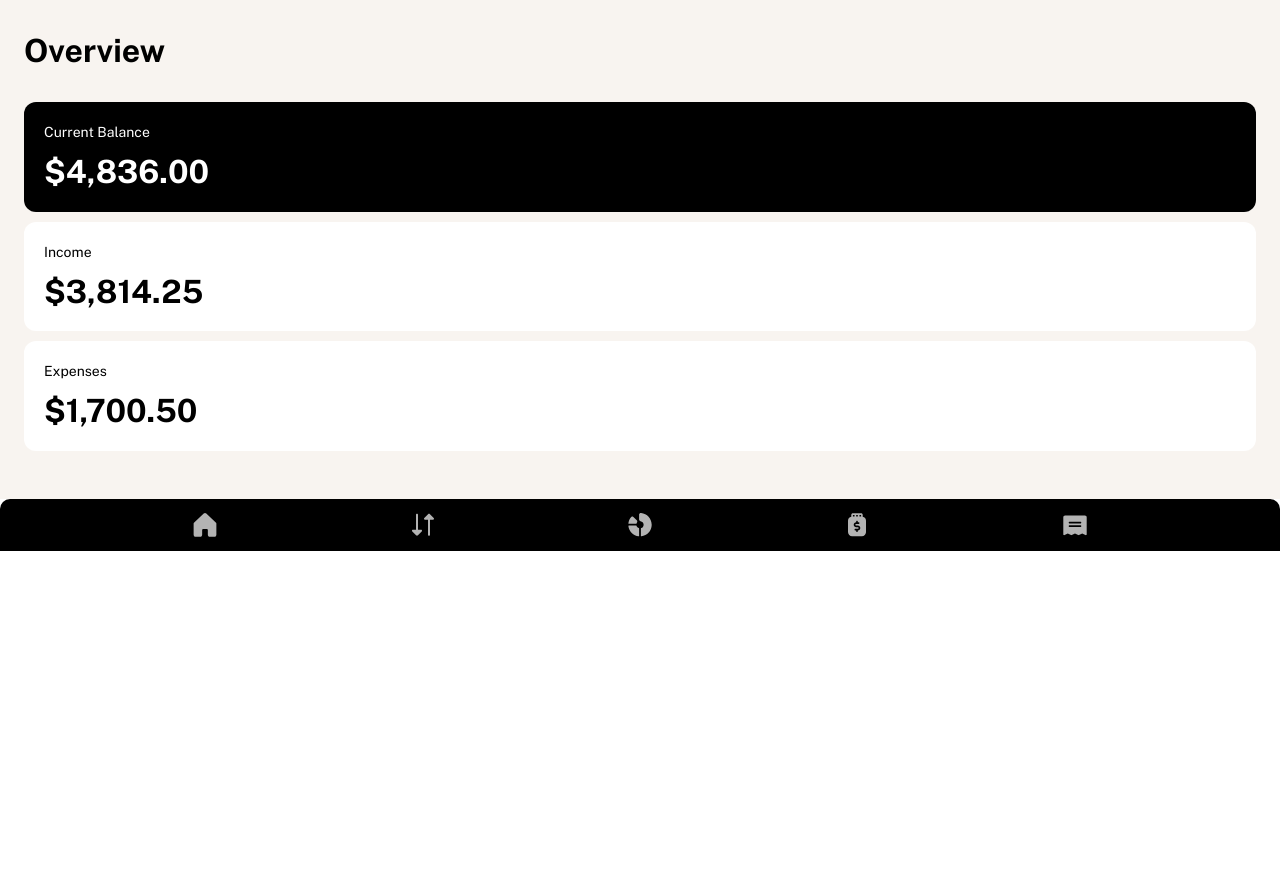
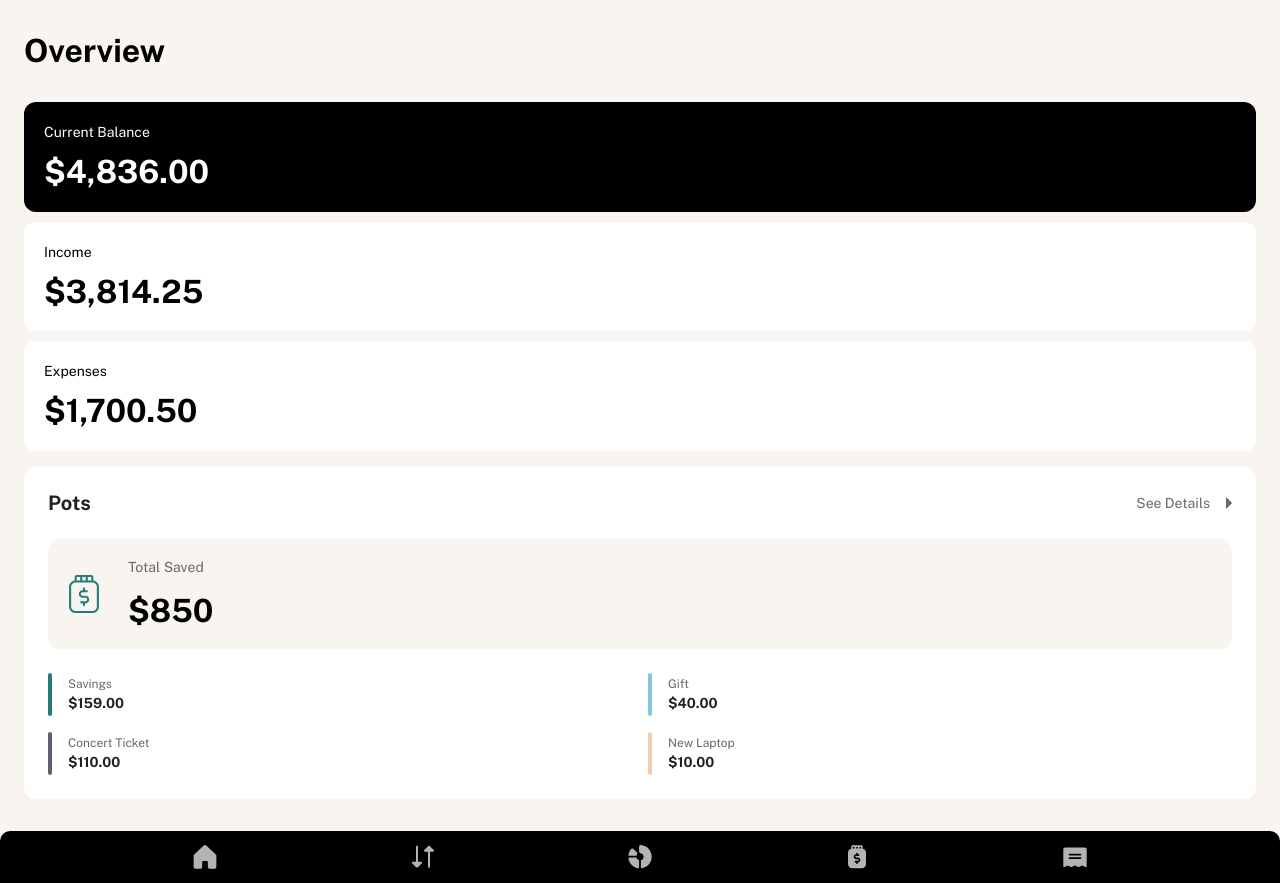
Before and after one commit to mhjarvis/personal-finance-application, a React (Vite) app: page / in a window 1280 px wide. Before the commit the page ends 800 px from the top, so only its background shows below. Built offline with nearby package versions, Linux system fonts and the light colour scheme.

Commit message:
Add Pots section with content to Overview page

```diff
--- /dev/null
+++ b/src/common/components/SmallPot/SmallPot.css
@@ -0,0 +1,31 @@
+.small-pot {
+	display: flex;
+	align-items: center;
+}
+
+.vertical-line {
+	width: 4px;
+	height: 4.3rem;
+	border-radius: 8px;
+}
+
+.info-container {
+	height: 4.3rem;
+	margin-left: var(--s200);
+	display: flex;
+	flex-direction: column;
+	justify-content: space-evenly;
+}
+
+.title {
+	font-size: var(--preset-5-size);
+	color: var(--grey-500);
+	line-height: 120%;
+}
+
+.amount {
+	font-size: var(--preset-4-size);
+	font-weight: 700;
+	color: var(--grey-900);
+	line-height: 120%;
+}
--- /dev/null
+++ b/src/common/components/SmallPot/SmallPot.jsx
@@ -0,0 +1,26 @@
+/* eslint-disable react/prop-types */
+import "./SmallPot.css";
+
+export default function SmallPot({ title, amount, borderColor }) {
+	const displayAmount = updateAmount(amount);
+
+	function updateAmount(num) {
+		return new Intl.NumberFormat("en-US", {
+			minimumFractionDigits: 2,
+			maximumFractionDigits: 2,
+		}).format(num);
+	}
+
+	return (
+		<div className="small-pot">
+			<div
+				className="vertical-line"
+				style={{ backgroundColor: `var(${borderColor})` }}
+			></div>
+			<div className="info-container">
+				<p className="title">{title}</p>
+				<p className="amount">${displayAmount}</p>
+			</div>
+		</div>
+	);
+}
--- a/src/features/Overview/OverviewBalanceSection/OverviewBalanceSection.jsx
+++ b/src/features/Overview/OverviewBalanceSection/OverviewBalanceSection.jsx
@@ -1,6 +1,29 @@
 /* eslint-disable react/prop-types */
+import BalanceCard from "./BalanceCard";
 import "./OverviewBalanceSection.css";
 
-export default function OverviewBalanceSection({ children }) {
-	return <div className="balance-section">{children}</div>;
+export default function OverviewBalanceSection({ balances }) {
+	return (
+		<div className="balance-section">
+			{" "}
+			<BalanceCard
+				title="Current Balance"
+				amount={balances.currentBalance}
+				background="black"
+				text="white"
+			/>
+			<BalanceCard
+				title="Income"
+				amount={balances.income}
+				background="white"
+				text="black"
+			/>{" "}
+			<BalanceCard
+				title="Expenses"
+				amount={balances.expenses}
+				background="white"
+				text="black"
+			/>
+		</div>
+	);
 }
--- /dev/null
+++ b/src/features/Overview/OverviewPotsSection/OverviewPots.css
@@ -0,0 +1,72 @@
+.overview-pots__container {
+	background-color: white;
+	border-radius: 12px;
+	padding: 2.4rem;
+}
+
+.overview-pots__header {
+	display: flex;
+	align-items: center;
+	justify-content: space-between;
+}
+
+.overview-pots__title {
+	font-size: var(--preset-2-size);
+	color: var(--grey-900);
+	font-weight: 700;
+}
+
+.overview-pots__button-container {
+	display: flex;
+}
+
+.overview-pots__button {
+	border: none;
+	font-size: var(--preset-4-size);
+	color: var(--grey-500);
+	background-color: white;
+	margin-right: var(--s200);
+	cursor: pointer;
+}
+
+.overview-pots__card-container {
+	background-color: var(--beige-100);
+	display: flex;
+	align-items: center;
+	height: 11rem;
+	border-radius: 12px;
+	margin: var(--s300) 0;
+}
+
+.overview-pots__card-container {
+	padding: 1.6rem;
+}
+
+.overview-pots__saved-container {
+	margin-left: var(--s300);
+	display: flex;
+	flex-direction: column;
+	justify-content: space-between;
+	height: 7rem;
+}
+
+.money-pot-icon {
+	width: 4rem;
+	height: 4rem;
+}
+
+.overview-pots__saved-text {
+	font-size: var(--preset-4-size);
+	color: var(--grey-500);
+}
+
+.overview-pots__saved-amount {
+	font-size: var(--preset-1-size);
+	font-weight: 700;
+}
+
+.small-pots-container {
+	display: grid;
+	grid-template-columns: 1fr 1fr;
+	gap: 1.6rem;
+}
--- /dev/null
+++ b/src/features/Overview/OverviewPotsSection/OverviewPots.jsx
@@ -0,0 +1,42 @@
+/* eslint-disable react/prop-types */
+import "./OverviewPots.css";
+import chevron from "../../../assets/images/icon-caret-right.svg";
+import money from "../../../assets/images/icon-pot.svg";
+import SmallPot from "../../../common/components/SmallPot/SmallPot.jsx";
+
+// eslint-disable-next-line no-unused-vars
+export default function OverviewPots({ pots }) {
+	const total = 850;
+	return (
+		<div className="overview-pots__container">
+			<div className="overview-pots__header">
+				<p className="overview-pots__title">Pots</p>
+				<div className="overview-pots__button-container">
+					<button className="overview-pots__button">See Details</button>
+					<img src={chevron} alt="Right caret icon" className="chevron" />
+				</div>
+			</div>
+			<div className="overview-pots__card-container">
+				<img src={money} alt="Money pot icon" className="money-pot-icon" />
+				<div className="overview-pots__saved-container">
+					<p className="overview-pots__saved-text">Total Saved</p>
+					<p className="overview-pots__saved-amount">${total}</p>
+				</div>
+			</div>
+			<div className="small-pots-container">
+				<SmallPot title="Savings" amount={pots.savings} borderColor="--green" />
+				<SmallPot title="Gift" amount={pots.gift} borderColor="--cyan" />{" "}
+				<SmallPot
+					title="Concert Ticket"
+					amount={pots.concertTicket}
+					borderColor="--navy"
+				/>{" "}
+				<SmallPot
+					title="New Laptop"
+					amount={pots.newLaptop}
+					borderColor="--yellow"
+				/>
+			</div>
+		</div>
+	);
+}
--- a/src/index.css
+++ b/src/index.css
@@ -4,8 +4,8 @@
 	/* COLOR VARIABLES */
 
 	/* Beiges */
+	--beige-100: #f8f4f0;
 	--beige-500: #98908b;
-	--beige-900: #f8f4f0;
 
 	/* Greys */
 	--grey-100: #f2f2f2;
--- a/src/pages/Home/Home.jsx
+++ b/src/pages/Home/Home.jsx
@@ -4,8 +4,8 @@ import MainLayout from "../../layouts/MainLayout/MainLayoutl";
 import OverviewHeader from "../../features/Overview/OverviewHeader/OverviewHeader";
 import NavigationLayout from "../../layouts/NavigationLayout/NavigationLayout";
 import OverviewBalanceSection from "../../features/Overview/OverviewBalanceSection/OverviewBalanceSection";
-import BalanceCard from "../../features/Overview/OverviewBalanceSection/BalanceCard";
 import { useState } from "react";
+import OverviewPots from "../../features/Overview/OverviewPotsSection/OverviewPots";
 
 export default function Home() {
 	const [balances, setBalances] = useState({
@@ -14,30 +14,19 @@ export default function Home() {
 		expenses: 1700.5,
 	});
 
+	const [pots, setPots] = useState({
+		savings: 159.0,
+		gift: 40.0,
+		concertTicket: 110.0,
+		newLaptop: 10.0,
+	});
+
 	return (
 		<div className="home">
 			<MainLayout>
 				<OverviewHeader />
-				<OverviewBalanceSection>
-					<BalanceCard
-						title="Current Balance"
-						amount={balances.currentBalance}
-						background="black"
-						text="white"
-					/>
-					<BalanceCard
-						title="Income"
-						amount={balances.income}
-						background="white"
-						text="black"
-					/>{" "}
-					<BalanceCard
-						title="Expenses"
-						amount={balances.expenses}
-						background="white"
-						text="black"
-					/>
-				</OverviewBalanceSection>
+				<OverviewBalanceSection balances={balances} />
+				<OverviewPots pots={pots} />
 			</MainLayout>
 			<NavigationLayout />
 		</div>
```
